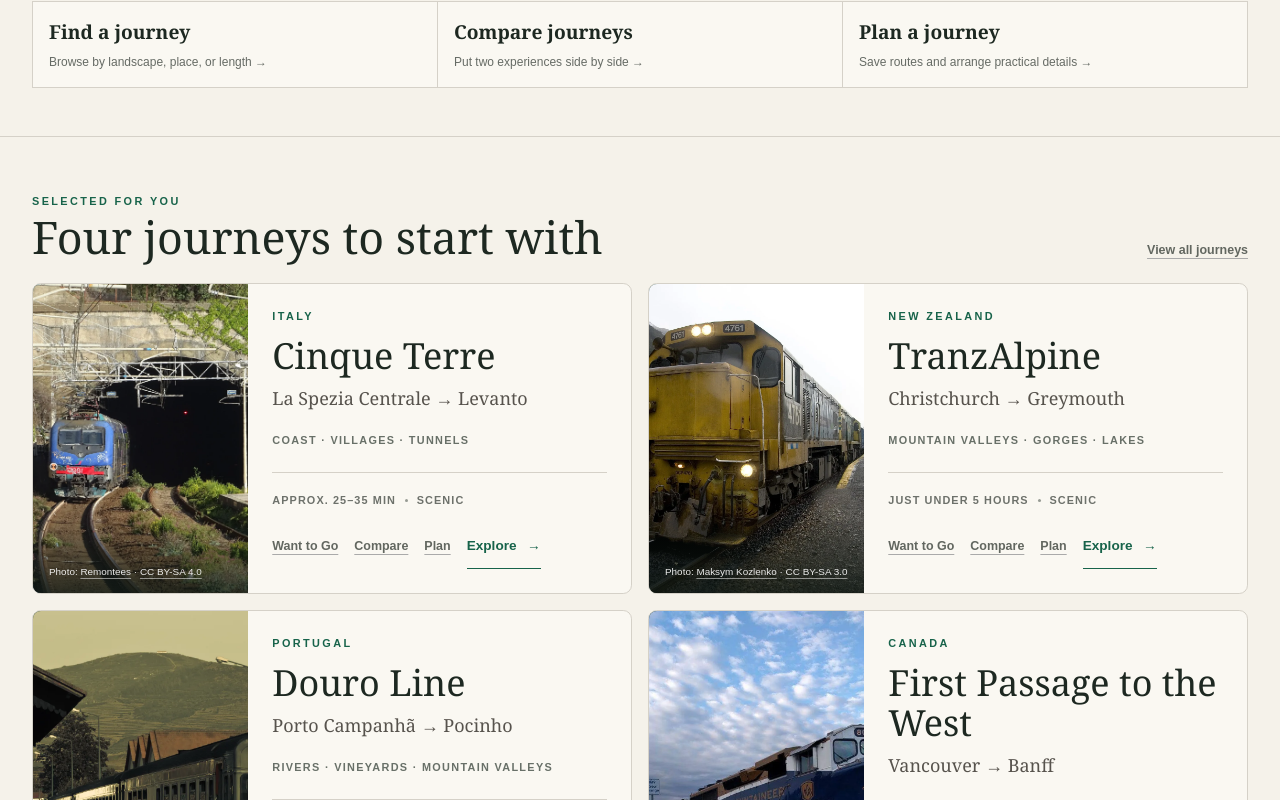
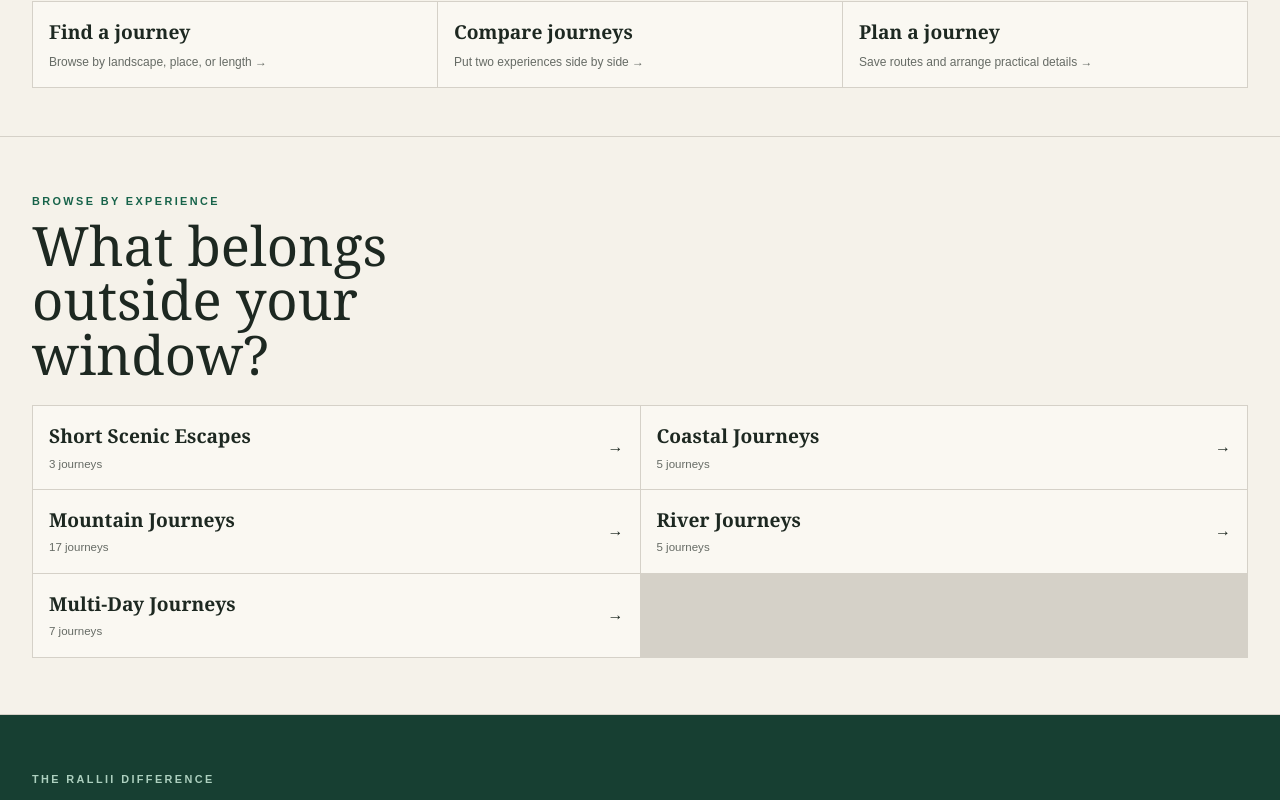
Before and after one commit to millenialmuseclub-boop/Rallii, a Next.js app: page / in a window 1280 px wide. Shown: the part 800-1600 px from the top of the page. Built offline with nearby package versions, Linux system fonts and the light colour scheme.

Commit message:
Simplify Rallii home discovery

```diff
--- a/src/app/page.tsx
+++ b/src/app/page.tsx
@@ -1,5 +1,4 @@
 import Link from "next/link";
-import { RouteCard } from "@/components/route-card";
 import { RouteMedia } from "@/components/route-media";
 import { SaveRouteButton } from "@/components/save-route-button";
 import { SiteHeader } from "@/components/site-header";
@@ -13,7 +12,6 @@ export default function HomePage() {
   const routes = getAllRoutes();
   const featured = featuredRouteSlugs.map((slug) => routes.find((route) => route.summary.slug === slug)).filter((route) => route !== undefined);
   const lead = featured[0];
-  const editorial = routes.filter((route) => ["douro-line", "tranzalpine", "cinque-terre", "first-passage-west"].includes(route.summary.slug));
   const categories = journeyCollections.filter((item) => categorySlugs.includes(item.slug));
 
   return <><SiteHeader /><main className="home-app">
@@ -22,7 +20,6 @@ export default function HomePage() {
       {lead ? <article className="home-feature"><RouteMedia summary={lead.summary} variant="hero" /><div className="home-feature__body"><p className="eyebrow">Featured journey · {lead.summary.country}</p><h2>{lead.summary.name}</h2><p className="home-feature__route">{lead.summary.origin} → {lead.summary.destination} · {lead.summary.durationLabel ?? formatDuration(lead.summary.durationMinutes)}</p><p>{lead.summary.bestFor[0]}.</p><div className="home-feature__actions"><Link className="cta-button focus-ring" href={`/routes/${lead.summary.slug}`}>Explore journey</Link><Link className="action-button focus-ring" href={`/compare?routes=${lead.summary.slug}`}>Compare</Link><SaveRouteButton slug={lead.summary.slug} /></div></div></article> : null}
       <nav className="home-intent-grid" aria-label="Start with Rallii"><Link href="/discover"><b>Find a journey</b><span>Browse by landscape, place, or length →</span></Link><Link href="/compare"><b>Compare journeys</b><span>Put two experiences side by side →</span></Link><Link href="/plan"><b>Plan a journey</b><span>Save routes and arrange practical details →</span></Link></nav>
     </div></section>
-    <section className="home-section"><div className="site-shell"><div className="screen-section-heading"><div><p className="eyebrow">Selected for you</p><h2>Four journeys to start with</h2></div><Link className="text-link" href="/discover">View all journeys</Link></div><div className="compact-route-grid">{editorial.map((route) => <RouteCard key={route.summary.slug} route={route} variant="compact" />)}</div></div></section>
     <section className="home-section"><div className="site-shell"><p className="eyebrow">Browse by experience</p><h2>What belongs outside your window?</h2><div className="category-grid">{categories.map((category) => <Link key={category.slug} href={`/discover/${category.slug}`}><strong>{category.title}</strong><span>{category.routeSlugs.length} {category.routeSlugs.length === 1 ? "journey" : "journeys"}</span><b aria-hidden="true">→</b></Link>)}</div></div></section>
     <section className="home-section home-difference"><div className="site-shell"><p className="eyebrow">The Rallii difference</p><h2>One journey, made easier to experience.</h2><div className="difference-grid"><div><b>Best Side to Sit</b><p>Directional guidance by route segment.</p></div><div><b>Scenic Timeline</b><p>The moments worth looking up for, in order.</p></div><div><b>Interactive Railway Map</b><p>Prepared geometry, stations, and landmarks together.</p></div></div></div></section>
   </main></>;
```
